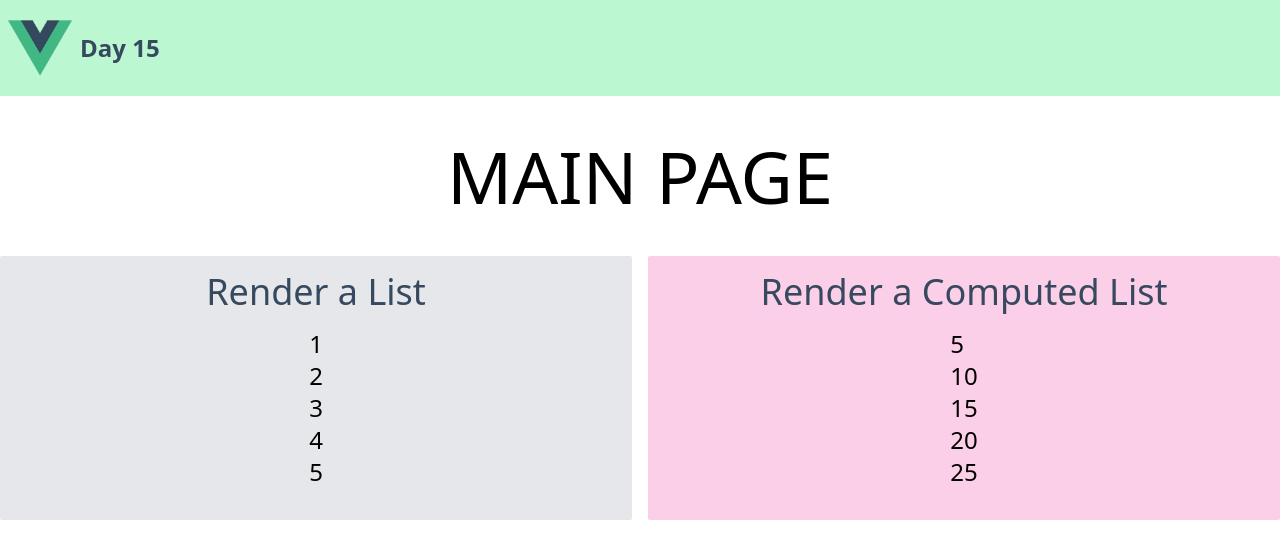
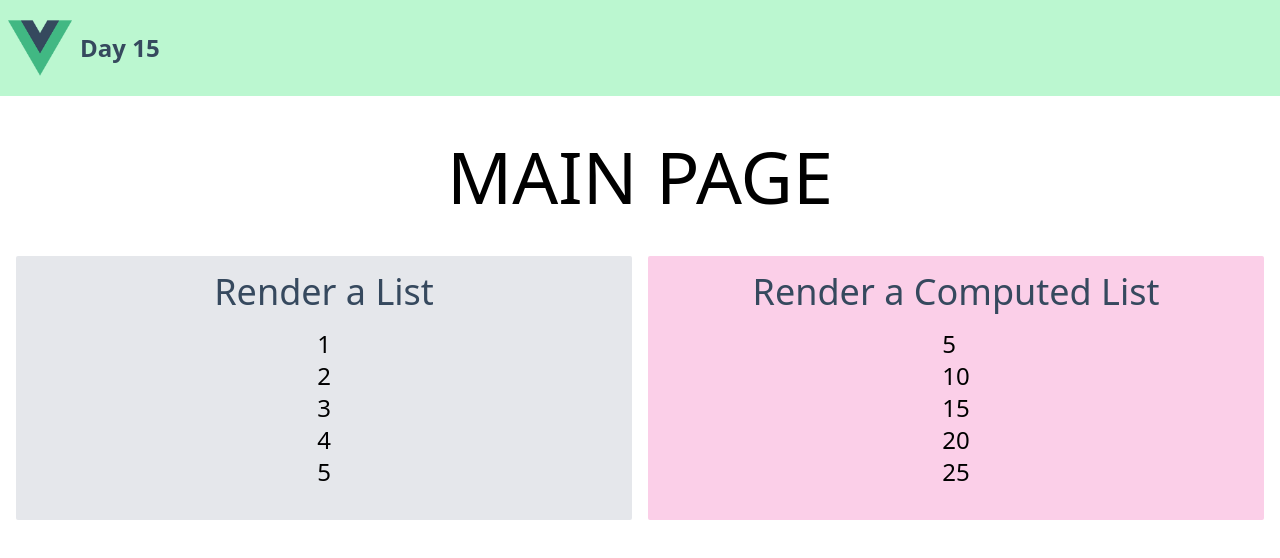
Before and after one commit to ashx3s/vue-demo, a Vue app: page / in a window 1280 px wide. Shown: the top 558 px of the page. Built offline with nearby package versions, Linux system fonts and the light colour scheme; the HTML template or start-up script is replaced by a standard one.

Commit message:
tweaks to stles

```diff
--- a/src/App.vue
+++ b/src/App.vue
@@ -3,10 +3,10 @@
   <header class="flex flex-col items-center justify-center h-40 py-4">
     <h1 class="text-5xl uppercase md:text-6xl lg:text-7xl">Main Page</h1>
   </header>
-  <main class="grid grid-cols-1 md:grid-cols-2 md:gap-4">
+  <main class="grid grid-cols-1 md:grid-cols-2 gap-4 mx-4">
     <section class="flex flex-col bg-gray-200 rounded-sm py-4">
-      <header class="grid place-items-center">
-        <h2 class="text-black text-2xl md:text-4xl font-semi-bold">Render a List</h2>
+      <header class="grid place-items-center text-center mx-1">
+        <h2 class="text-black text-3xl md:text-4xl font-medium">Render a List</h2>
       </header>
       <div class="flex justify-center">
         <ul class="my-4">
@@ -15,8 +15,8 @@
       </div>
     </section>
     <section class="flex flex-col bg-pink-200 rounded-sm py-4">
-      <header class="grid place-items-center">
-        <h2 class="text-black text-2xl md:text-4xl font-semi-bold">Render a Computed List</h2>
+      <header class="grid place-items-center text-center mx-1">
+        <h2 class="text-black text-3xl md:text-4xl font-medium">Render a Computed List</h2>
       </header>
       <div class="flex justify-center">
         <ul class="my-4">
```
